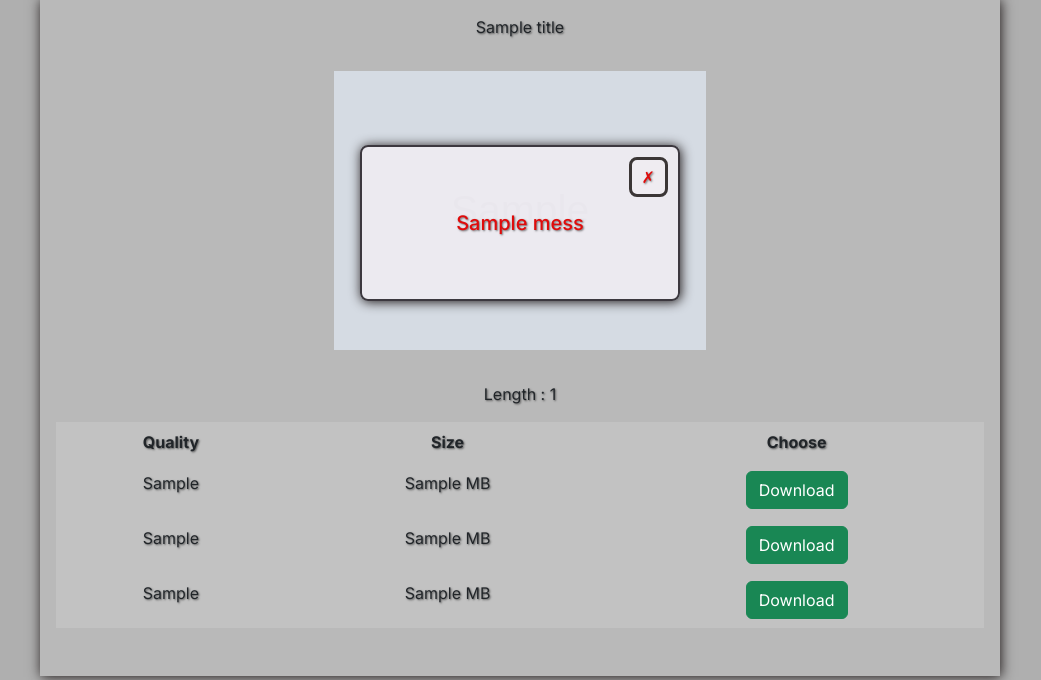
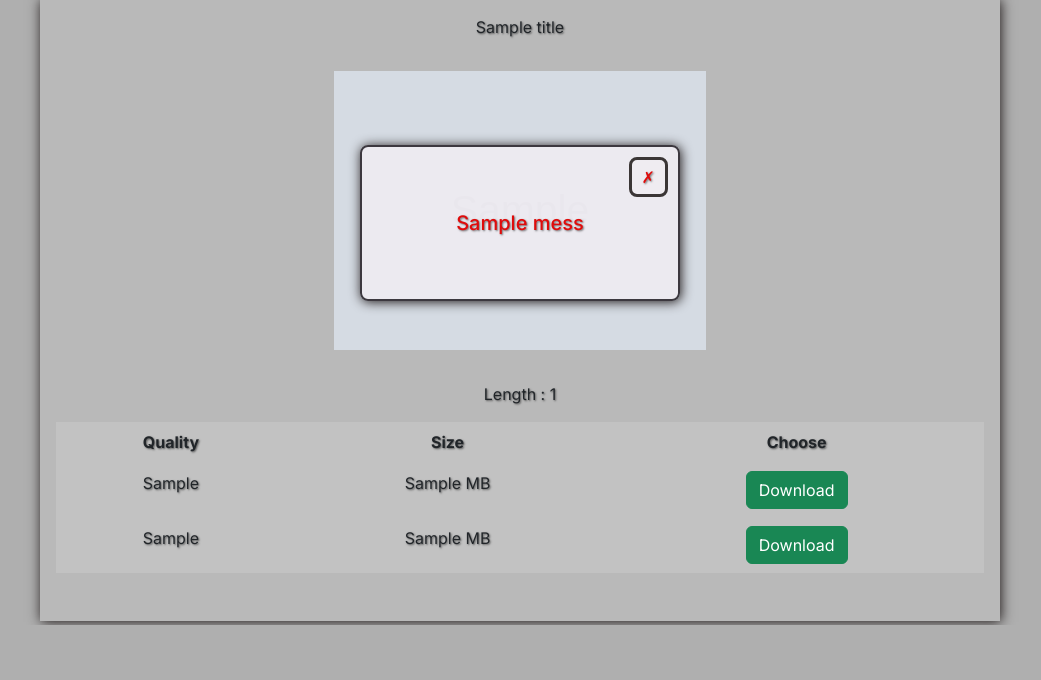
Before and after one commit to shuvra-matrix/yft_downloder, a Django app: template templates/ytdownload.html in a window 1280 px wide. Shown: the part 204-884 px from the top of the page, without its empty margins (120-1161 px from the left). After the commit the page ends 829 px from the top, so only its background shows below. Run offline with Django 4.2, Linux system fonts and the light colour scheme; the template is opened without the code that fills it: most values are stand-ins (such as "Sample title", 1, 10 or a date in 2020); grey boxes marked "Sample" are stand-in pictures; grey boxes are pictures that could not be loaded.

Commit message:
Update yt download html to chage views of 1080 p v

```diff
--- a/templates/ytdownload.html
+++ b/templates/ytdownload.html
@@ -44,18 +44,6 @@
             </button>
           </td>
         </tr>
-        {% endif %} {% if url3 %}
-        <tr>
-          <td>{{q3}}</td>
-          <td>{{size3}} MB</td>
-          <td>
-            <button type="submit" class="btn btn-success">
-              <a style="color: white !important" href="{{url3}}" target="_blank"
-                >Download</a
-              >
-            </button>
-          </td>
-        </tr>
         {% endif %}
       </tbody>
     </table>
```
